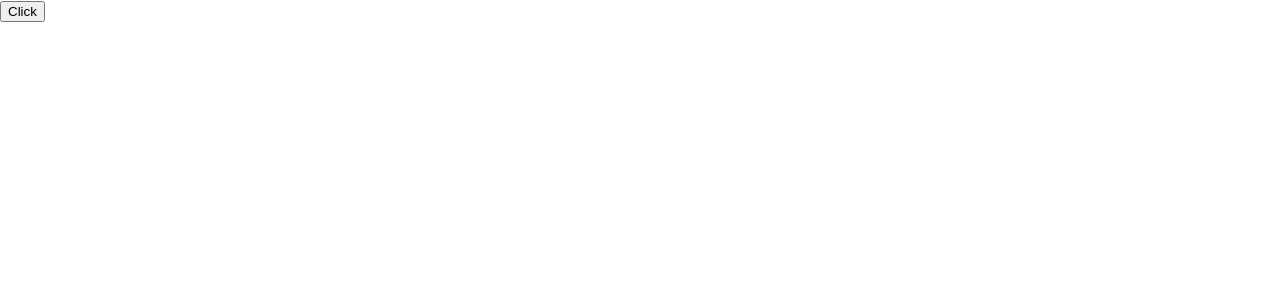
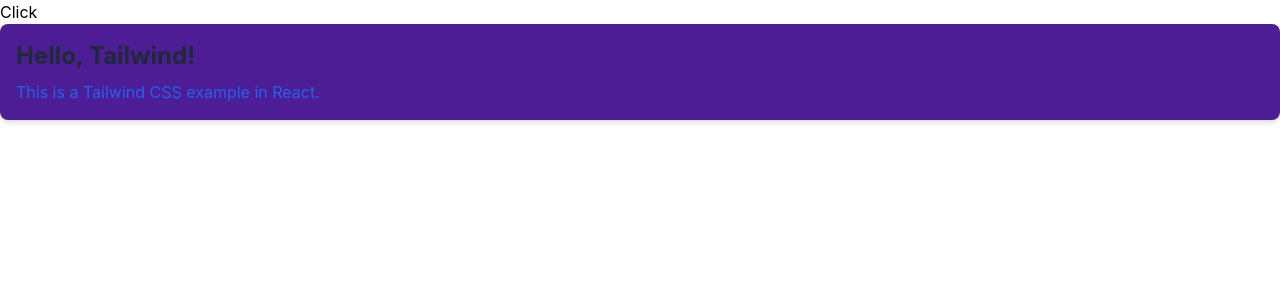
Before and after one commit to HolstCh/WordPal, a React (Create React App) app in the folder client/: page / in a window 1280 px wide. Shown: the top 300 px of the page. Built offline with nearby package versions, Linux system fonts and the light colour scheme.

Commit message:
Configures Tailwind CSS in client directory

```diff
--- a/client/package.json
+++ b/client/package.json
@@ -35,5 +35,8 @@
       "last 1 firefox version",
       "last 1 safari version"
     ]
+  },
+  "devDependencies": {
+    "tailwindcss": "^3.4.4"
   }
 }
--- a/client/src/App.js
+++ b/client/src/App.js
@@ -1,10 +1,10 @@
-import Input from "./components/Input";
+import logo from './logo.svg';
+import './App.css';
+import Input from './components/Input'
 
 function App() {
-  return (
-      <>
-        <Input />
-      </>
+    return (
+        <Input/>
   );
 }
 
--- a/client/src/components/Input.js
+++ b/client/src/components/Input.js
@@ -19,9 +19,16 @@
     }
 
     return (
-        <button onClick={handleButtonClick}>
-            Click
-        </button>
+        <>
+            <button onClick={handleButtonClick}>
+                Click
+            </button>
+            <div className="bg-violet-900 p-4 shadow-md rounded-lg">
+                <h1 className="text-2xl font-bold text-gray-800">Hello, Tailwind!</h1>
+                <p className="text-blue-600 mt-2">This is a Tailwind CSS example in React.</p>
+            </div>
+        </>
+
     );
 
 }
--- a/client/src/index.css
+++ b/client/src/index.css
@@ -1,3 +1,7 @@
+@tailwind base;
+@tailwind components;
+@tailwind utilities;
+
 body {
   margin: 0;
   font-family: -apple-system, BlinkMacSystemFont, 'Segoe UI', 'Roboto', 'Oxygen',
--- /dev/null
+++ b/client/tailwind.config.js
@@ -0,0 +1,8 @@
+/** @type {import('tailwindcss').Config} */
+module.exports = {
+    content: ["./src/**/*.{js,jsx,ts,tsx}",],
+  theme: {
+    extend: {},
+  },
+  plugins: [],
+}
```
Also changed, not shown: 1 other file (tests, documents, lock files or other folders).
